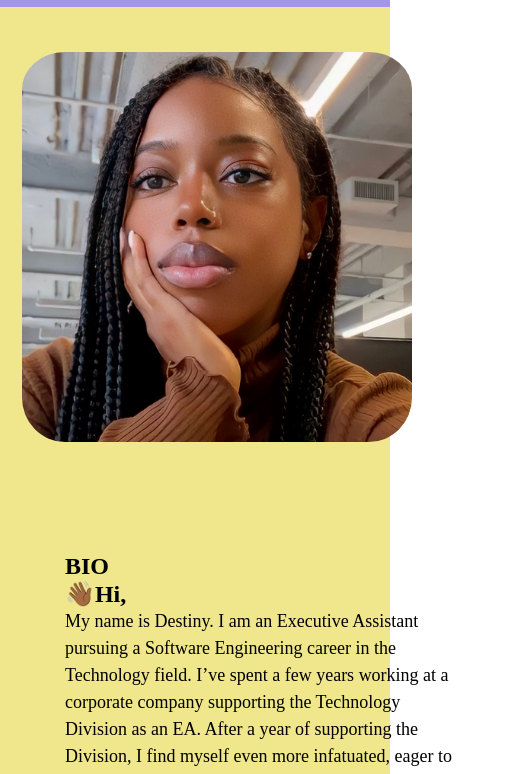
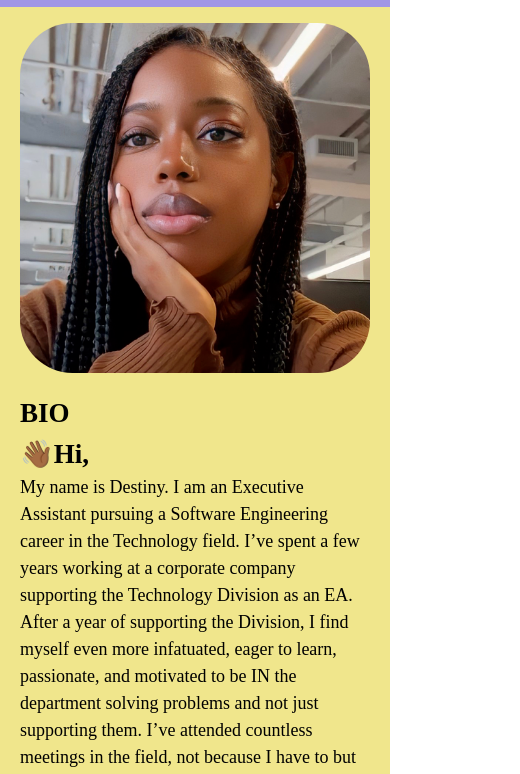
Before and after one commit to destinyjen/Destiny-Portfolio, a plain HTML site: page index.html in a window 390 px wide. Shown: the part 67-841 px from the top of the page, 520 px wide, since content can reach past the window. Drawn offline with Linux system fonts and the light colour scheme.

Commit message:
updates to portfolio

```diff
--- a/assets/css/style.css
+++ b/assets/css/style.css
@@ -1,6 +1,12 @@
 * {
   padding: 0;
   margin: 0;
+  box-sizing: border-box;
+}
+
+img {
+    max-width: 100%;
+    display: block;
 }
 
 header {
@@ -10,7 +16,6 @@ header {
   background-color: rgb(161, 150, 231);
   position: fixed;
   width: 100%;
-    box-sizing: border-box;
   padding: 10px;
 }
 
@@ -26,67 +31,49 @@ main {
 
 main section {
   width: 100%;
-    /* min-height: 100vh; */
+  /* min-height was originally commented out to shorten the page */
+  min-height: 100vh;
 }
-
+/* this is the section for the about content */
 main section#about {
   background-color: khaki;
-    padding: 20px 0 20px 0;
+  padding: 20px 0;
 }
-
-main section#about .holder {
+/* this is the container for the about section */
+main section#about > div {
   display: flex;
   justify-content: space-between;
+  gap: 1.25rem;
+  padding: 1.25rem;
   align-items: center;
   flex-wrap: wrap;
 }
-
+main section#about > div > *{
+    flex: 1 0 15rem;
+}
+/* this is the container for the image */
 main section#about img {
-    width: 28%;
   border-radius: 15%;
-    display: inline-block;
-    padding: 22px;
-    padding-top: 29px;
-    align-content: center;
 }
 
-
-@media screen and (max-width: 960px) {
-    main section#about img {
-        width: 100%;
-        margin-top: 20px;
-        margin-bottom: 20px;
-    }
-}
-
+/* this is the container for the bio */
 main section#about .bio {
-    width: 55%;
-    display: inline-block;
-    padding: 65px;
-}
-
-@media screen and (max-width: 960px) {
-    main section#about .bio {
-        width: 100%;
-    }
-}
-
-main section#about .bio p {
-    margin-bottom: 15px;
   line-height: 1.5;
   font-size: 18px;
 }
 
-main section:nth-child(2) {
-    background-color: gray;
+/* this is the container for the bio paragraph */
+main section#about .bio p {
+  margin-bottom: 15px;
 }
 
-main section:nth-child(3) {
-    background-color: brown;
+main section#firstdemo {
+  background-color: gray;
+  padding: 20px 0;
 }
 
-main section:nth-child(4) {
-    background-color: blue;
+main section#seconddemo {
+  background-color: brown;
 }
 
 main section .holder {
--- a/index.html
+++ b/index.html
@@ -30,7 +30,7 @@
         </header>
         <main>
             <section id="about">
-                <div class="aboutholder">
+                <div>
                     <img src="assets/images/destinys-pic.png" alt="picture of destiny for software engineering portfolio">
                     <div class="bio">
                         <h1>BIO</h1>
@@ -39,9 +39,7 @@
                     </div>
                 </div>
             </section>
-            <section></section>
-            <section></section>
-            <section></section>
+            <section id="seconddemo"></section>
         </main>
     </body>
 </html>
```
Also changed, not shown: assets/images/Doodle.png (deleted). Lines whose indentation alone changed are shown as unchanged.
